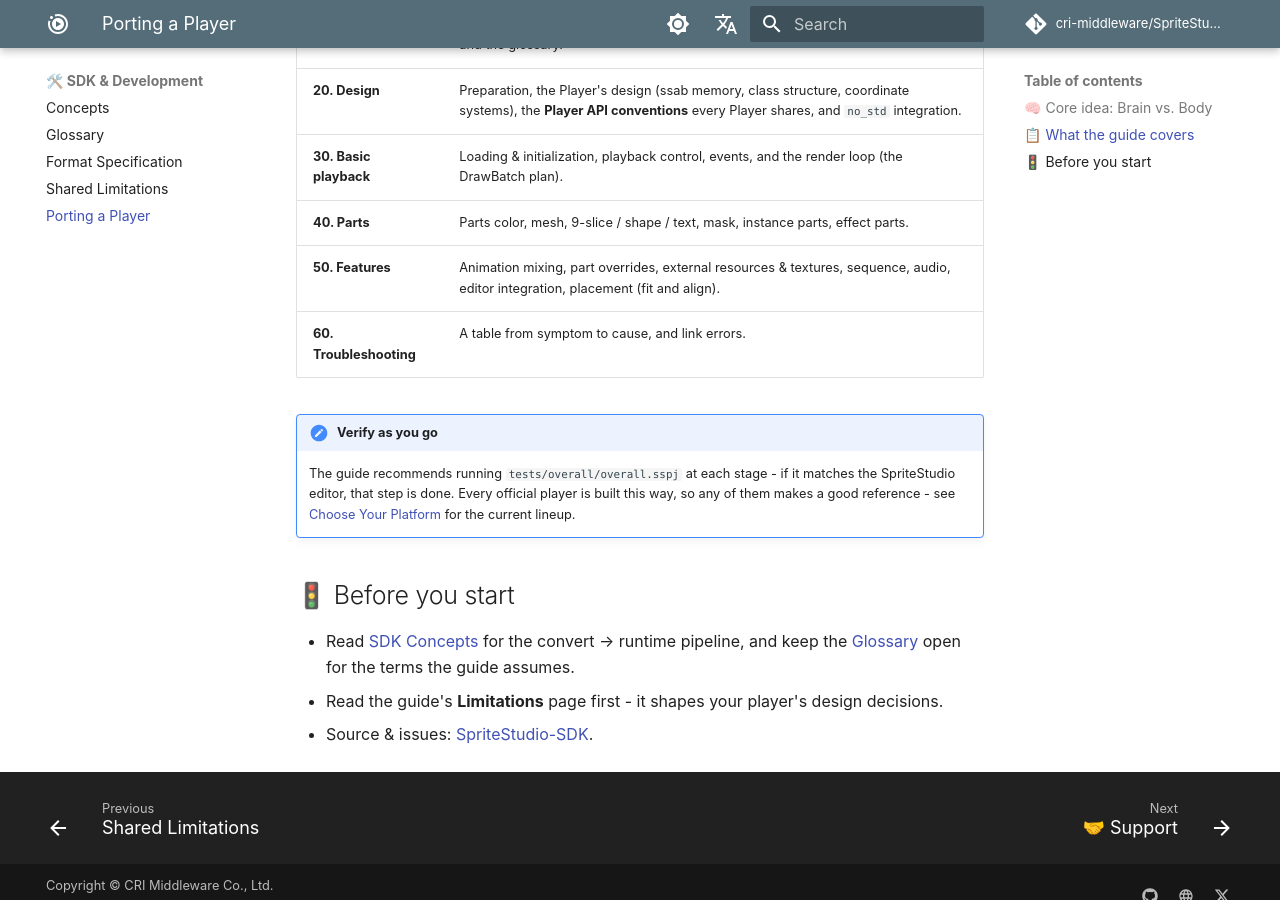
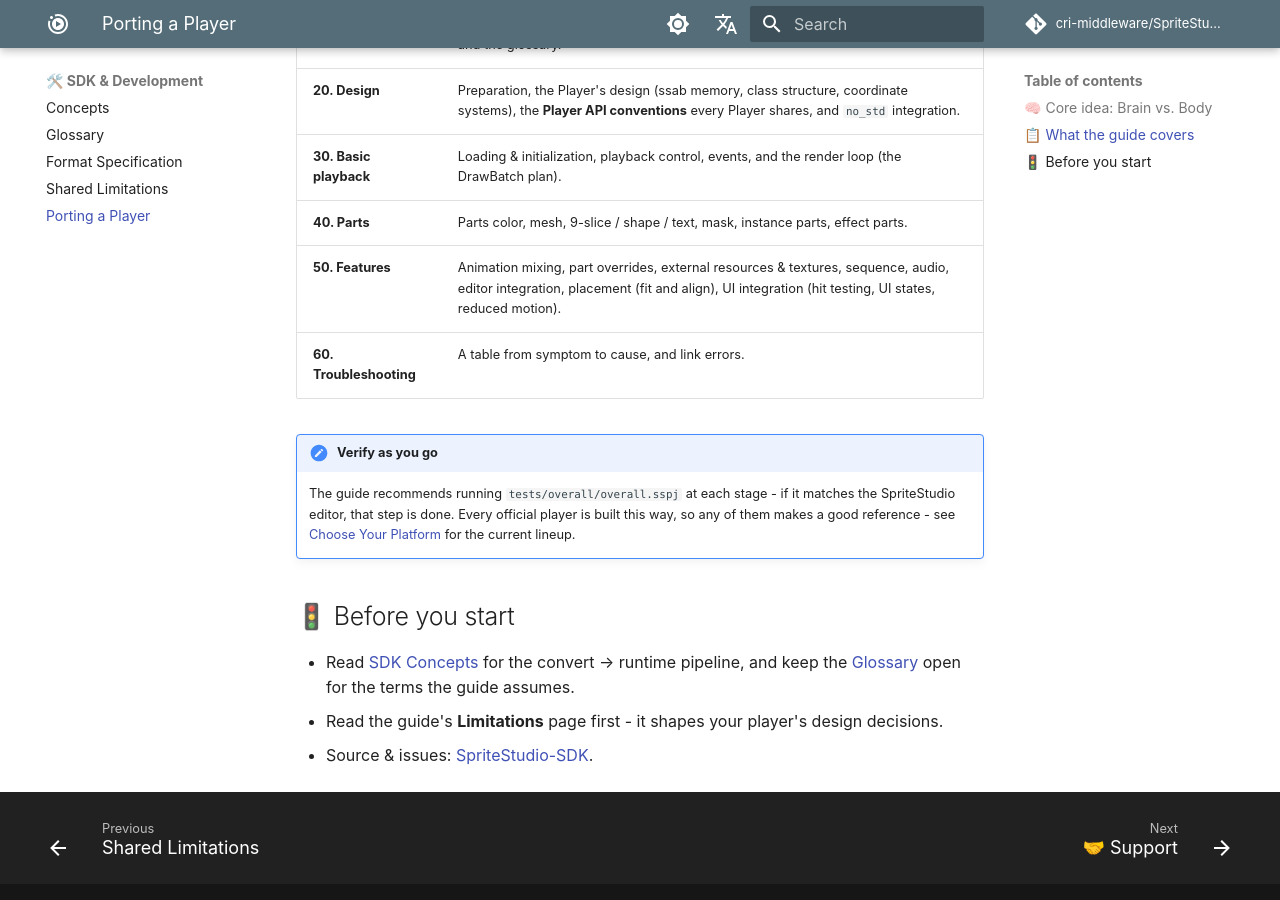
Before and after one commit to cri-middleware/SpriteStudio-Docs, an MkDocs documentation site: the page built from docs/en/sdk/porting.md, in a window 1280 px wide and 900 px high, scrolled down 777 px. Built offline with MkDocs 1.6.1 and Material for MkDocs 9.7.7, drawn with Linux system fonts in a browser that asks for light colours; comment, search, counter and statistics services are not loaded.

Commit message:
docs: list UI integration in the porting guide's Features row
The SDK's Player Porting Guide has eight pages under 50. Features; the
row on Porting a Player named seven and left out UI integration.

```diff
--- a/docs/en/sdk/porting.md
+++ b/docs/en/sdk/porting.md
@@ -25,7 +25,7 @@ engine's Body to the shared Brain.
 | **20. Design** | Preparation, the Player's design (ssab memory, class structure, coordinate systems), the **Player API conventions** every Player shares, and `no_std` integration. |
 | **30. Basic playback** | Loading & initialization, playback control, events, and the render loop (the DrawBatch plan). |
 | **40. Parts** | Parts color, mesh, 9-slice / shape / text, mask, instance parts, effect parts. |
-| **50. Features** | Animation mixing, part overrides, external resources & textures, sequence, audio, editor integration, placement (fit and align). |
+| **50. Features** | Animation mixing, part overrides, external resources & textures, sequence, audio, editor integration, placement (fit and align), UI integration (hit testing, UI states, reduced motion). |
 | **60. Troubleshooting** | A table from symptom to cause, and link errors. |
 
 !!! note "Verify as you go"
```
Also changed, not shown: docs/ja/sdk/porting.md (+1 -1 lines).
